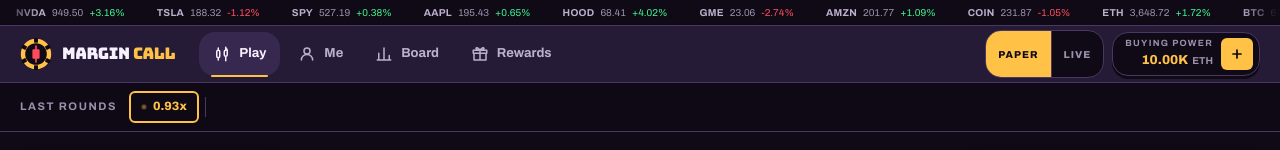
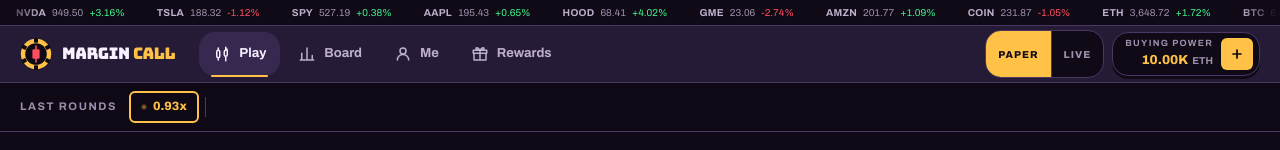
Before and after one commit to Rastacowboy0131/margincall-fun-ui, a React (Vite) app: page / in a window 1280 px wide. Shown: the top 150 px of the page. Built offline with nearby package versions, Linux system fonts and the light colour scheme.

Commit message:
nav: swap Board and Me tab order (Onety)

```diff
--- a/src/app/nav.ts
+++ b/src/app/nav.ts
@@ -22,7 +22,7 @@
 
 export const DESTINATIONS: Destination[] = [
   { href: '/', label: 'Play', icon: 'play' },
+  { href: '/board', label: 'Board', icon: 'board' },
   { href: '/me', label: 'Me', icon: 'me' },
-  { href: '/board', label: 'Board', icon: 'board' },
   { href: '/rewards', label: 'Rewards', icon: 'rewards' },
 ]
```
